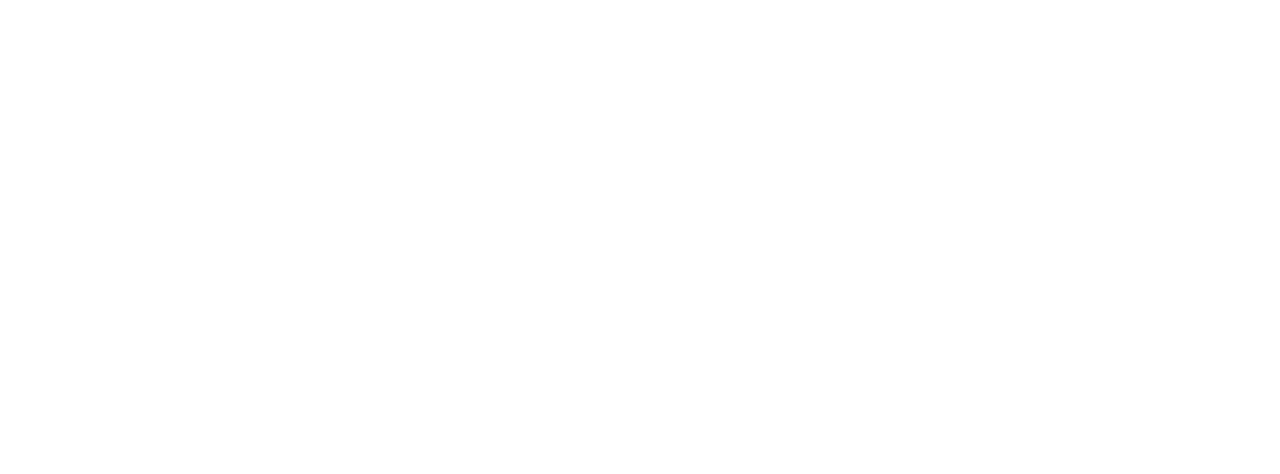
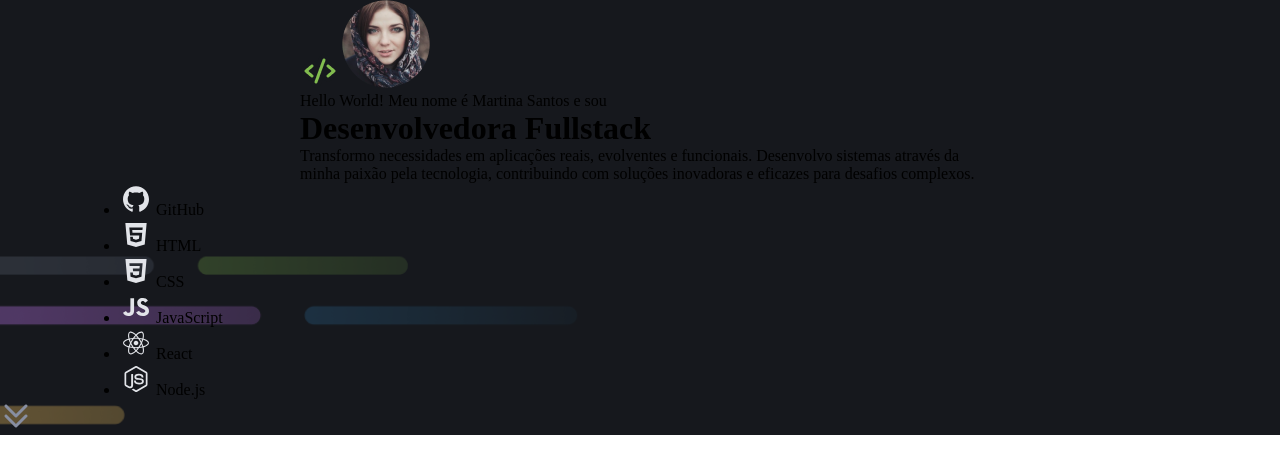
Before and after one commit to gillaercio/projeto-portfolio-dev, a plain HTML site: page index.html in a window 1280 px wide. Drawn offline with Linux system fonts and the light colour scheme.

Commit message:
Adding header elements

```diff
--- a/index.html
+++ b/index.html
@@ -12,6 +12,54 @@
   <link href="https://fonts.googleapis.com/css2?family=Maven+Pro:wght@400..900&display=swap" rel="stylesheet">
 </head>
 <body>
+  <div id="intro">
+    <div class="info">
+      <header>
+        <div class="avatar">
+          <img src="assets/images/Vector.png" alt="Símbolo menor e maior">
+          <img src="assets/images/Image.png" alt="Foto perfil">
+        </div>
 
+        <div class="title">
+          <span>Hello World! Meu nome é Martina Santos e sou</span>
+          <h1>Desenvolvedora Fullstack</h1>
+          <p>Transformo necessidades em aplicações reais, evolventes e funcionais. Desenvolvo sistemas através da minha paixão pela tecnologia, contribuindo com soluções inovadoras e eficazes para desafios complexos.</p>
+        </div>
+      </header>
+
+      <div class="tags">
+        <ul>
+          <li>
+            <img src="assets/icons/GitHub.svg" alt="ícone do GitHub">
+            <span>GitHub</span>
+          </li>
+          <li>
+            <img src="assets/icons/HTML.svg" alt="ícone do HTML">
+            <span>HTML</span>
+          </li>
+          <li>
+            <img src="assets/icons/CSS.svg" alt="ícone do CSS">
+            <span>CSS</span>
+          </li>
+          <li>
+            <img src="assets/icons/JavaScript.svg" alt="ícone do JavaScript">
+            <span>JavaScript</span>
+          </li>
+          <li>
+            <img src="assets/icons/React.svg" alt="ícone do React">
+            <span>React</span>
+          </li>
+          <li>
+            <img src="assets/icons/Node.js.svg" alt="ícone do Node.JS">
+            <span>Node.js</span>
+          </li>
+        </ul>
+      </div>
+    </div>
+
+    <div>
+      <img src="assets/images/CaretDoubleDown.png" alt="ícone de seta para baixo">
+    </div>
+  </div>
 </body>
 </html>
--- /dev/null
+++ b/styles/header.css
@@ -0,0 +1,15 @@
+@charset "UTF-8";
+
+#intro {
+  background-image: url(../assets/images/Background_Intro.png);
+}
+
+.info {
+  max-width: 1040px;
+  margin: auto;
+}
+
+.info header {
+  width: 680px;
+  margin: auto;
+}
--- a/styles/html.css
+++ b/styles/html.css
@@ -1,2 +1,3 @@
 @charset "UTF-8";
 @import url(global.css);
+@import url(header.css);
```
Also changed, not shown: assets/icons/CSS.svg (renamed from assets/CSS.svg), assets/icons/GitHub.svg (renamed from assets/GitHub.svg), assets/icons/HTML.svg (renamed from assets/HTML.svg), assets/icons/JavaScript.svg (renamed from assets/JavaScript.svg), assets/icons/Node.js.svg (renamed from assets/Node.js.svg), assets/icons/React.svg (renamed from assets/React.svg), assets/images/CaretDoubleDown.png (added), assets/images/Image.png (added), assets/images/Vector.png (added).
